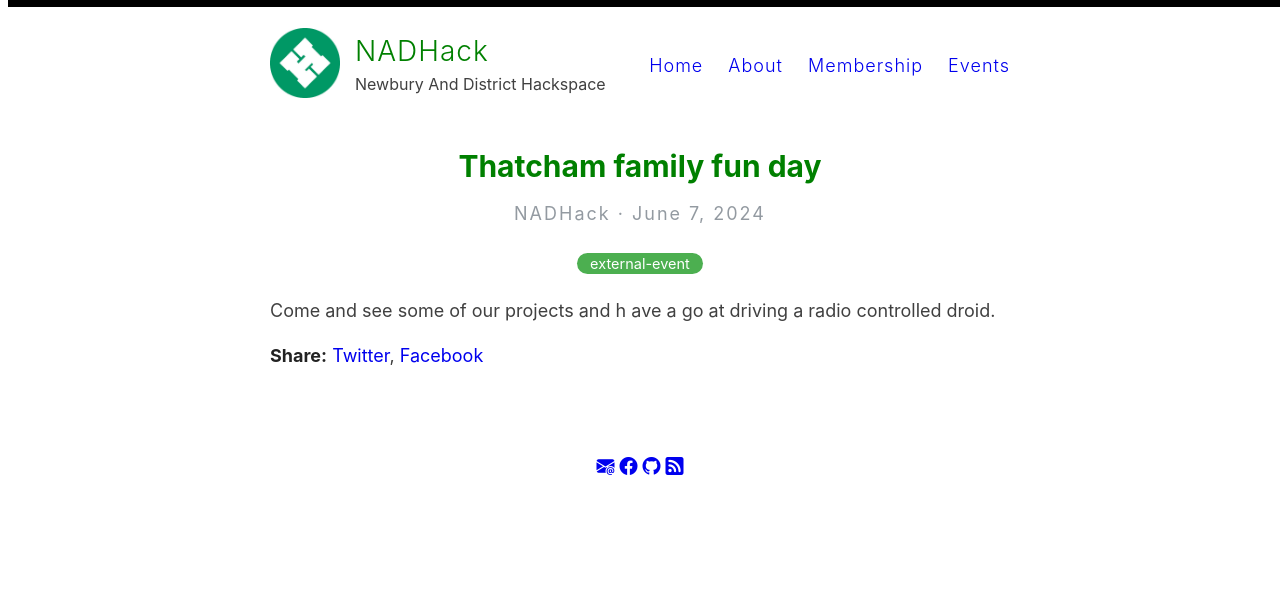
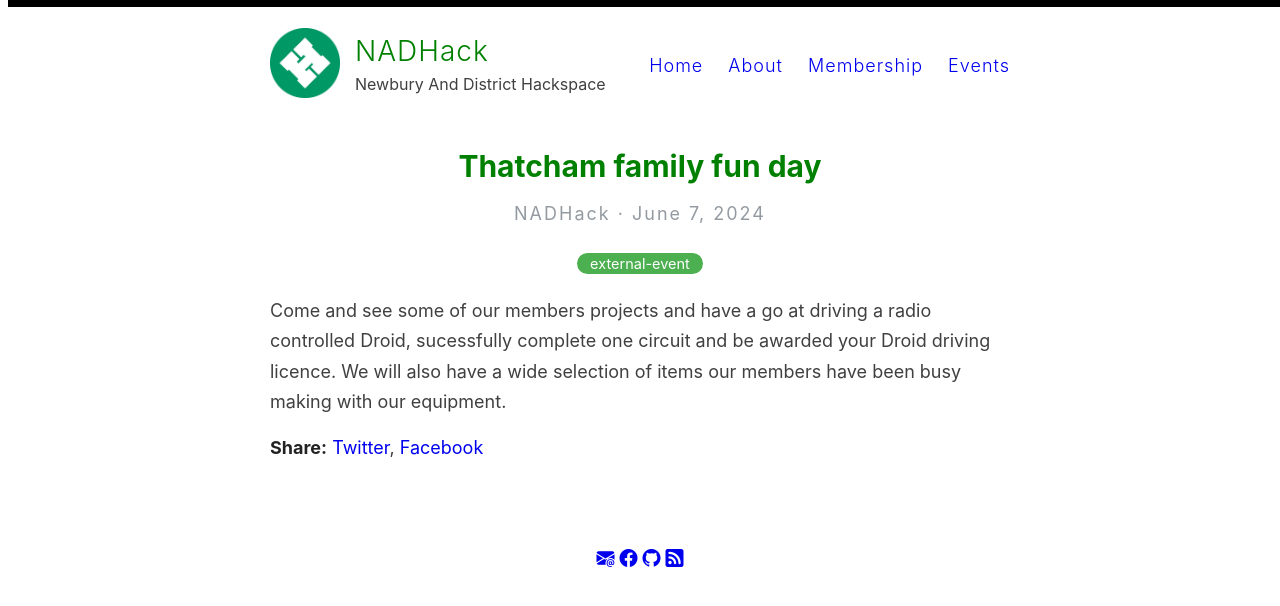
Before and after one commit to nadhack/nhsite, a Jekyll site: the page built from _events/family-fun-2024.md, in a window 1280 px wide. Shown: the top 606 px of the page. Built offline with Jekyll 4.4.1, drawn with Linux system fonts in a browser that asks for light colours.

Commit message:
Update to Family fun day event

```diff
--- a/_events/family-fun-2024.md
+++ b/_events/family-fun-2024.md
@@ -3,7 +3,7 @@ layout: event
 title: Thatcham family fun day
 event_date: June 30, 2024
 categories: [external-event]
-excerpt: We have a stand at the Thatcham Family Fun day again this year.
+excerpt: Once again this year we will be attending Thatcham Family Fun Day on Henwick Worthy Sports Field.
 ---
 
-Come and see some of our projects and h ave a go at driving a radio controlled droid.
+Come and see some of our members projects and have a go at driving a radio controlled Droid, sucessfully complete one circuit and be awarded your Droid driving licence. We will also have a wide selection of items our members have been busy making with our equipment.
```
